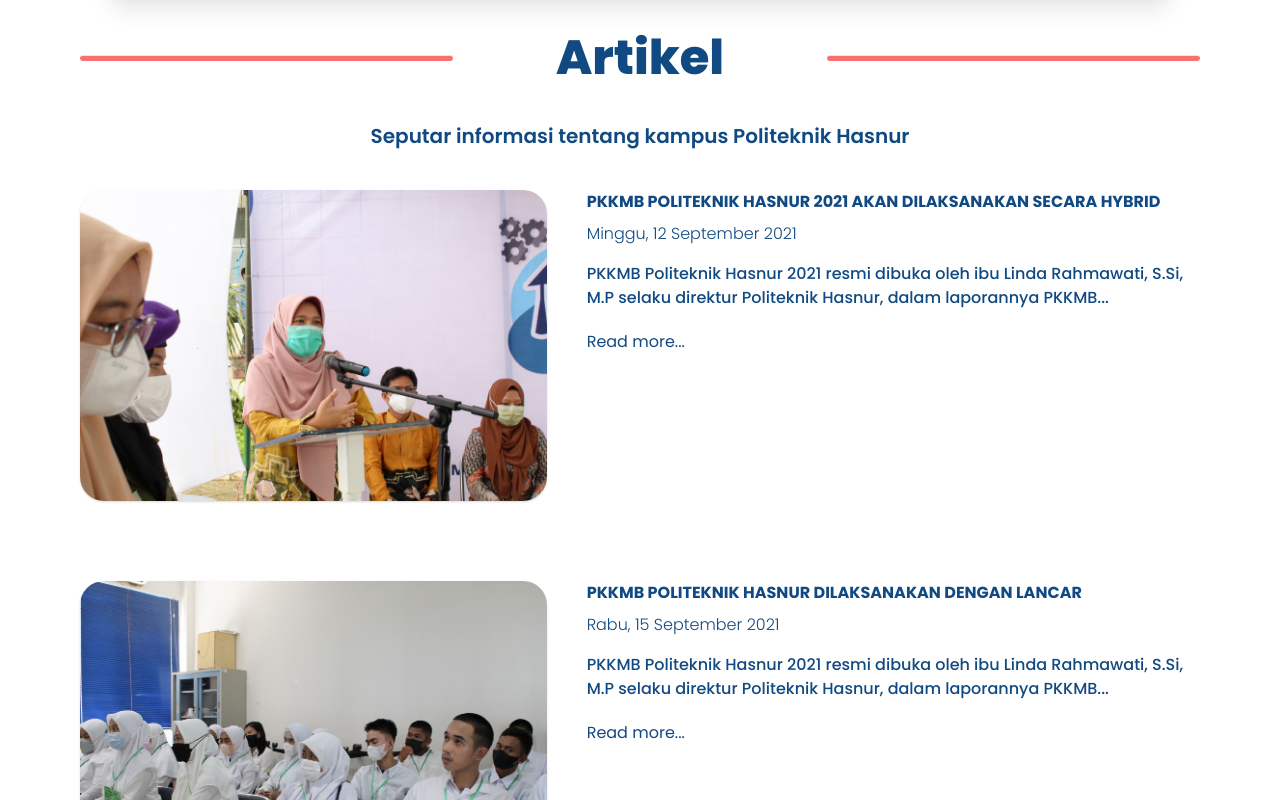
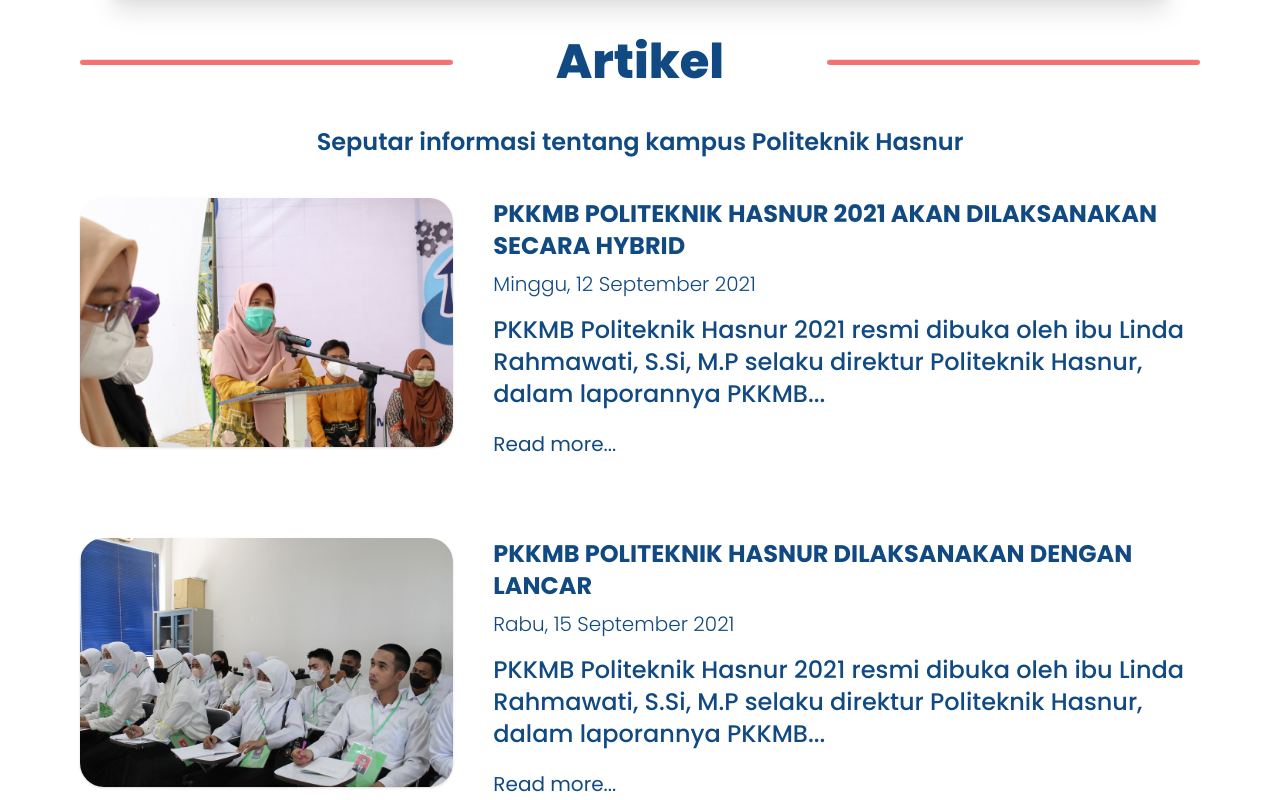
Before and after one commit to or-abdillh/BEM-POLITEKNIK-HASNUR, a Vue app: page /info in a window 1280 px wide. Shown: the part 1600-2400 px from the top of the page. Built offline with nearby package versions, Linux system fonts and the light colour scheme; what @splidejs/vue-splide would draw is missing.

Commit message:
Update navbar, footer, sont size each element

```diff
--- a/src/components/About.vue
+++ b/src/components/About.vue
@@ -1,9 +1,9 @@
 <template>
     <section class="about overflow-hidden bg-sunset relative">
         <div class="w-3/12">
-           <img src="/firtana.png" class="absolute left-0 lg:w-3/12 xl:w-2/12 top-1 " />
+           <img src="/firtana.png" class="absolute left-0 lg:w-3/12 top-1 " />
         </div>
-        <div class="text-xl lg:w-9/12 w-8/12">
+        <div class="text-2xl lg:w-9/12 w-8/12">
             Badan eksekutif mahasiswa Polihasnur adalah organisasi mahasiswa intra kampus yang merupakan lembaga eksekutif di tingkat pendidikan tinggi di Politeknik hasnur yang dipimpin oleh seorang Presiden Mahasiswa. Dalam melaksanakan program-programnya, umumnya BEM memiliki beberapa kementerian, departemen dan biro.
         </div>
     </section>
--- a/src/components/ContactUs.vue
+++ b/src/components/ContactUs.vue
@@ -5,8 +5,8 @@
                 <h1>Hubungi Kami</h1>
             </template>
         </Title>
-        <div class="text-center">
-            <p class="text-chatams text-xl font-semibold">
+        <div class="text-center px-10">
+            <p class="text-2xl text-chatams font-semibold">
                Pengen curhat tapi bingung kemana? Tenang, temen - temen dari Kemendagri akan membantu semua permasalahan kamu disini!
             </p>
             <img class="mx-auto mt-20" src="/contact-us.png" alt="">
--- a/src/components/Medsos.vue
+++ b/src/components/Medsos.vue
@@ -5,8 +5,8 @@
                 <h1>Medsos</h1>
             </template>
         </Title>
-        <div class="text-center">
-            <p class="text-chatams text-xl font-semibold">Info terbaru akan lebih update di media sosial Instagram kami ya sob!</p>
+        <div class="text-center px-10">
+            <p class="text-chatams text-2xl font-semibold">Info terbaru akan lebih update di media sosial Instagram kami ya sob!</p>
             <img class="mx-auto mt-20" src="/phone.png" alt="">
             <CTA>
                <template v-slot:cta-title>Kunjungi instagram kami disini</template>
--- a/src/components/Navbar.vue
+++ b/src/components/Navbar.vue
@@ -44,7 +44,7 @@
 <style scoped>
 
    .navbar {
-      @apply z-50 bg-white w-full px-10 fixed top-0 left-0 right-0 flex gap-20;
+      @apply z-50 bg-white w-full px-10 fixed top-0 left-0 right-0 flex justify-between gap-20;
    }
 
    .navbar-brand {
--- /dev/null
+++ b/src/contents/artikel.js
@@ -0,0 +1,24 @@
+// Artikel list
+
+const artikel = [
+   {
+      title: 'PKKMB politeknik hasnur 2021 akan dilaksanakan secara hybrid',
+      date: 'Minggu, 12 September 2021',
+      description: 'PKKMB Politeknik Hasnur 2021 resmi dibuka oleh ibu Linda Rahmawati, S.Si, M.P selaku direktur Politeknik Hasnur, dalam laporannya PKKMB...',
+      poster: 'article-1.jpg'
+   },
+   {
+      title: 'PKKMB politeknik hasnur dilaksanakan dengan lancar',
+      date: 'Rabu, 15 September 2021',
+      description: 'PKKMB Politeknik Hasnur 2021 resmi dibuka oleh ibu Linda Rahmawati, S.Si, M.P selaku direktur Politeknik Hasnur, dalam laporannya PKKMB...',
+      poster: 'article-2.jpg'
+   },
+   {
+      title: 'Dokumenter PKKMB politkenik hasnur 2021',
+      date: 'Senin, 20 September 2021',
+      description: 'PKKMB Politeknik Hasnur 2021 resmi dibuka oleh ibu Linda Rahmawati, S.Si, M.P selaku direktur Politeknik Hasnur, dalam laporannya PKKMB...',
+      poster: 'article-3.jpg'
+   }
+]
+
+export default artikel
--- a/src/views/Article.vue
+++ b/src/views/Article.vue
@@ -40,14 +40,14 @@
       </div>
       <!-- Articles -->
       <section class="w-full mt-10">
-         <template v-for="(article, index) in articles" :key="index">
+         <template v-for="(article, index) in artikel" :key="index">
             <!-- Card -->
-            <div class="show flex items-start gap-10">
-               <img :src="article.poster" class="rounded-3xl shadow w-5/12 shadow mb-10" />
+            <div v-if="index > 0" class="show mb-10 flex items-start gap-10">
+               <img :src="article.poster" class="rounded-3xl shadow-cstm w-5/12 lg:w-4/12 shadow mb-10" />
                <div class="">
                   <h1 class="font-bold text-chatams text-2xl">{{ article.title.toUpperCase() }}</h1>
                   <p class="text-chatams text-xl font-light">{{ article.date }}</p>
-                  <p class="text-xl my-4 text-chatams font-medium">{{ article.description }}</p>
+                  <p class="text-2xl my-4 text-chatams font-medium">{{ article.description }}</p>
                   <router-link :to="{ name: 'artikel' }" class="text-chatams text-xl pointer">Read more...</router-link>
                </div>
             </div>
@@ -62,22 +62,5 @@
    import Footer from '../components/Footer.vue'
    import Carousel from '../components/Carousel.vue'
    import Writer from '../components/Writer.vue'
-
-   import { ref } from 'vue'
-
-   const articles = ref([
-         {
-            title: 'PKKMB politeknik hasnur dilaksanakan dengan lancar',
-            date: 'Rabu, 15 September 2021',
-            description: 'PKKMB Politeknik Hasnur 2021 resmi dibuka oleh ibu Linda Rahmawati, S.Si, M.P selaku direktur Politeknik Hasnur, dalam laporannya PKKMB...',
-            poster: 'article-2.jpg'
-         },
-         {
-            title: 'dokumenter PKKMB politkenik hasnur 2021',
-            date: 'Senin, 20 September 2021',
-            description: 'PKKMB Politeknik Hasnur 2021 resmi dibuka oleh ibu Linda Rahmawati, S.Si, M.P selaku direktur Politeknik Hasnur, dalam laporannya PKKMB...',
-            poster: 'article-3.jpg'
-         }
-      ])
-
+   import artikel from '../contents/artikel.js'
 </script>
--- a/src/views/ContactUs.vue
+++ b/src/views/ContactUs.vue
@@ -7,7 +7,7 @@
          <h1>Hubungi Kami</h1>
       </template>
    </Title>
-   <p v-if="!isSuccess" class="show mb-5 text-chatams text-xl font-semibold px-20 text-center">
+   <p v-if="!isSuccess" class="show mb-5 text-chatams text-2xl font-semibold px-20 text-center">
       Silahkan isi pertanyaan kamu disini ya temen - temen!
    </p>
    <!-- Form wrapper -->
--- a/src/views/Info.vue
+++ b/src/views/Info.vue
@@ -5,7 +5,7 @@
    </Cover>
    <Calendar>
       <template v-slot:sub-title>
-         <p class="show mb-5 text-chatams text-xl font-semibold px-20 text-center">
+         <p class="show mb-5 text-chatams text-2xl font-semibold px-20 text-center">
             Jangan sampai kelewatan event - event dari kami!
          </p>
       </template>
@@ -15,20 +15,20 @@
          <h1 class="show">Artikel</h1>
       </template>
    </Title>
-   <p class="show mb-5 text-chatams text-xl font-semibold px-20 text-center">
+   <p class="show mb-5 text-chatams text-2xl font-semibold px-20 text-center">
       Seputar informasi tentang kampus Politeknik Hasnur
    </p>
    <!-- Articles -->
    <section class="w-full px-20 mt-10">
-      <template v-for="(article, index) in articles" :key="index">
+      <template v-for="(article, index) in artikel" :key="index">
          <!-- Card -->
          <div class="show flex justify-center items-start gap-10 mb-20">
-            <img :src="article.poster" class="w-5/12 rounded-3xl shadow" />
+            <img :src="article.poster" class="w-5/12 lg:w-4/12 rounded-3xl shadow" />
             <div class="text-chatams">
-               <h1 class="font-bold">{{ article.title.toUpperCase() }}</h1>
-               <p class="mt-2 font-light">{{ article.date }}</p>
-               <p class="mt-4 mb-5 font-medium">{{ article.description }}</p>
-               <router-link to="/artikel" class="text-chatams pointer">Read more...</router-link>
+               <h1 class="font-bold text-2xl">{{ article.title.toUpperCase() }}</h1>
+               <p class="mt-2 font-light text-xl">{{ article.date }}</p>
+               <p class="mt-4 mb-5 font-medium text-2xl">{{ article.description }}</p>
+               <router-link to="/artikel" class="text-xl text-chatams pointer">Read more...</router-link>
             </div>
          </div>
       </template>
@@ -41,27 +41,6 @@
    import Title from '../components/Title.vue'
    import Calendar from '../components/Calendar.vue'
    import Cover from '../components/Cover.vue'
+   import artikel from '../contents/artikel.js'
 
-   import { ref } from 'vue'
-
-   const articles = ref([
-         {
-            title: 'PKKMB politeknik hasnur 2021 akan dilaksanakan secara hybrid',
-            date: 'Minggu, 12 September 2021',
-            description: 'PKKMB Politeknik Hasnur 2021 resmi dibuka oleh ibu Linda Rahmawati, S.Si, M.P selaku direktur Politeknik Hasnur, dalam laporannya PKKMB...',
-            poster: 'article-1.jpg'
-         },
-         {
-            title: 'PKKMB politeknik hasnur dilaksanakan dengan lancar',
-            date: 'Rabu, 15 September 2021',
-            description: 'PKKMB Politeknik Hasnur 2021 resmi dibuka oleh ibu Linda Rahmawati, S.Si, M.P selaku direktur Politeknik Hasnur, dalam laporannya PKKMB...',
-            poster: 'article-2.jpg'
-         },
-         {
-            title: 'dokumenter PKKMB politkenik hasnur 2021',
-            date: 'Senin, 20 September 2021',
-            description: 'PKKMB Politeknik Hasnur 2021 resmi dibuka oleh ibu Linda Rahmawati, S.Si, M.P selaku direktur Politeknik Hasnur, dalam laporannya PKKMB...',
-            poster: 'article-3.jpg'
-         }
-      ])
 </script>
```
Also changed, not shown: src/components/Footer.vue (+8 -8 lines), src/views/Home.vue (+5 -3 lines).
